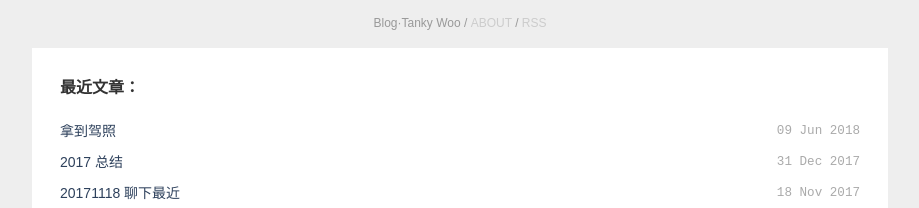
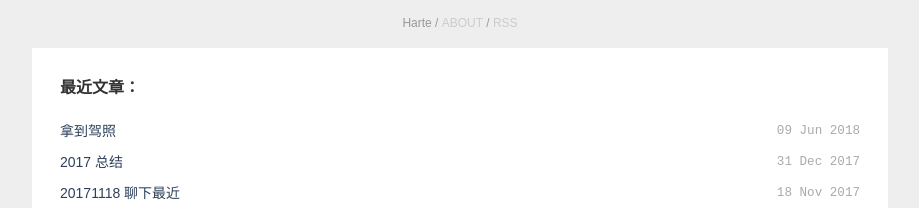
Before and after one commit to Harteyang/harte.top, a Jekyll site: the page built from index.html, in a window 1280 px wide. Shown: the top 208 px of the page, without its empty margins (180-1099 px from the left). Built offline with Jekyll 4.4.1, drawn with Linux system fonts in a browser that asks for light colours; nearby versions of some CDN libraries; Markdown is read by kramdown in place of the engine named in the settings; comment, search, counter and statistics services are not loaded.

Commit message:
Update _config.yml

```diff
--- a/_config.yml
+++ b/_config.yml
@@ -1,6 +1,6 @@
-name: "Blog·Tanky Woo"
+name: "Harte"
 description: "Tanky Woo's Blog, focus on Python, Linux, Gentoo, Mac OS, Vim, Open Source and so on."
-url: "http://blog.tankywoo.com"
+url: "https://harteyang.github.io/"
 markdown: redcarpet
 highlighter: pygments
 exclude: ["fabfile.py*", "*.bak"]
```
